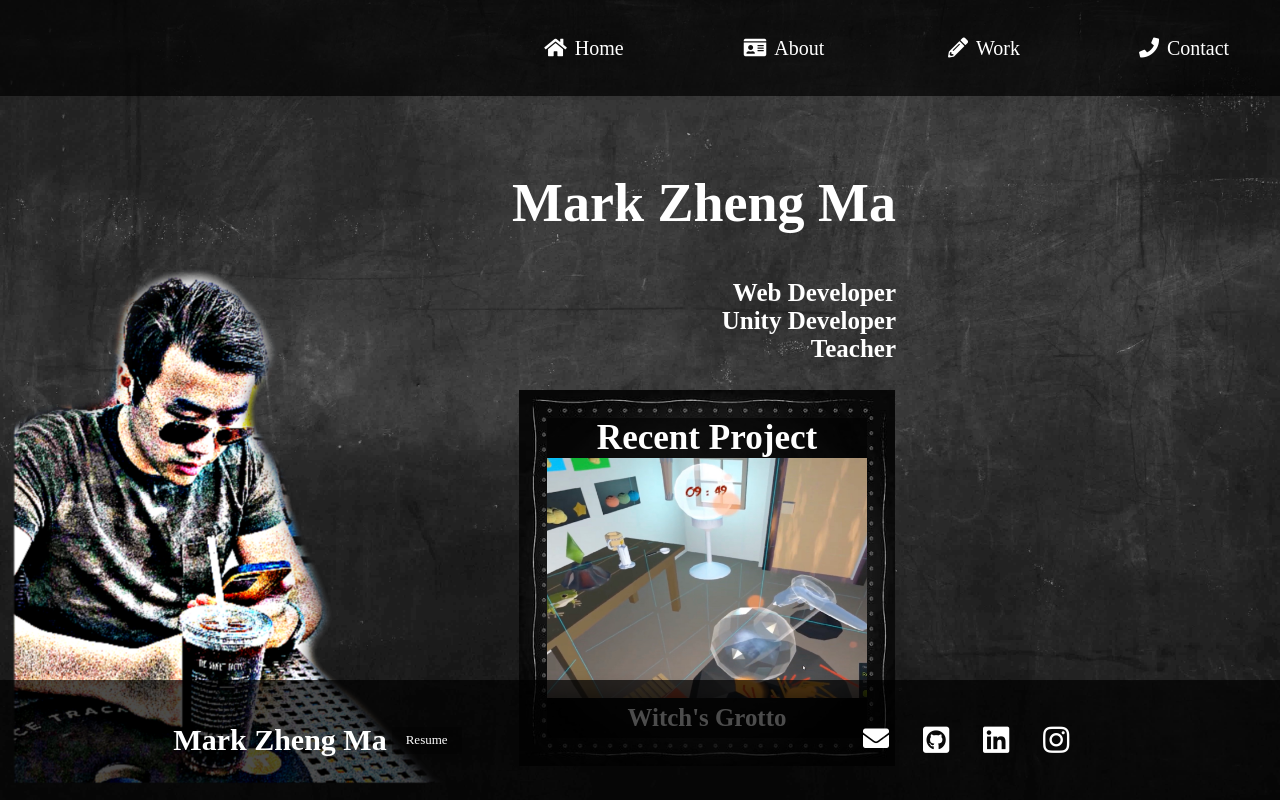
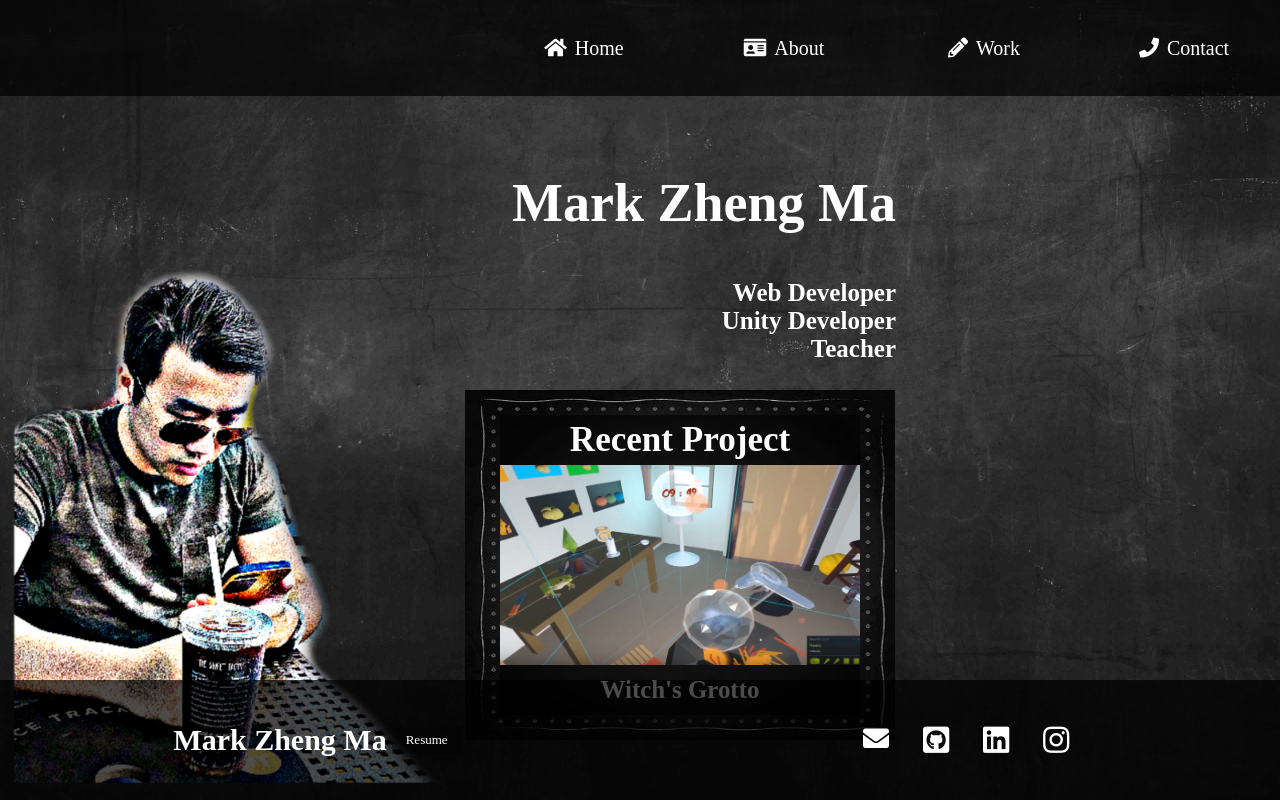
Before and after one commit to markzhengma/markzhengma-portfolio, a React (Create React App) app: page / in a window 1280 px wide. Shown: the top 800 px of the page. Built offline with nearby package versions, Linux system fonts and the light colour scheme; a web font is replaced by a local one.

Commit message:
correct recent project box style

```diff
--- a/src/App.css
+++ b/src/App.css
@@ -252,32 +252,43 @@ h1{
   position: absolute; */
 }
 #latest-project{
-  height: 34vh;
-  width: 34vh;
-  min-width: 275px;
-  min-height: 275px;
   margin-top: 20px;
+  height: 300px;
+  width: 300px;
+  display: flex;
+  flex-direction: column;
+  align-items: center;
+  justify-content: center;
+  box-sizing: border-box;
+  background-image: url('pics/chalkborder.jpg');
+  background-position: center;
+  background-size: 100% 100%;
+  background-repeat: no-repeat;
 }
 #latest-name{
-  height: 5vh;
-  width: 30vh;
-  min-width: 225px;
-  min-height: 37px;
+  height: 50px;
+  width: 250px;
+  text-align: center;
+  font-size: 20px;
+  display: flex;
+  align-items: center;
+  justify-content: center;
+  box-sizing: border-box;
+  background: rgba(0,0,0,0.6);
+  color: white;
   background: rgba(0,0,0,0.6);
   color: white;
 }
 #latest-pic{
-  height: 20vh;
-  width: 30vh;
-  min-width: 225px;
-  min-height: 150px;
+  height: 180px;
+  width: 220px;
+  background-position: center;
+  background-size: cover;
+  background-repeat: no-repeat;
+  background-color: rgba(0,0,0,0.7);
+  cursor: pointer;
+  box-sizing: border-box;
   position: unset;
-}
-#latest-tech{
-  height: 20vh;
-  width: 30vh;
-  min-width: 225px;
-  min-height: 150px;
 }
 .home h2{
   font-size: 45px;
@@ -860,32 +871,34 @@ h1{
       font-size: 30px;
   }
   #latest-project{
-      height: 47vh;
-      width: 47vh;
-      min-width: 275px;
-      min-height: 275px;
       margin-top: 20px;
+      height: 350px;
+      width: 430px;
+      display: flex;
+      flex-direction: column;
+      align-items: center;
+      justify-content: center;
+      box-sizing: border-box;
+      background-image: url('pics/chalkborder.jpg');
+      background-position: center;
+      background-size: 100% 100%;
+      background-repeat: no-repeat;
   }
   #latest-name{
-      height: 5vh;
-      width: 40vh;
-      min-width: 225px;
-      min-height: 37px;
-      background: rgba(0,0,0,0.6);
-      color: white;
+      height: 50px;
+      width: 360px;
+      font-size: 30px;
   }
   #latest-pic{
-      height: 30vh;
-      width: 40vh;
-      min-width: 225px;
-      min-height: 150px;
+      height: 200px;
+      width: 360px;
+      background-position: center;
+      background-size: cover;
+      background-repeat: no-repeat;
+      background-color: rgba(0,0,0,0.7);
+      cursor: pointer;
+      box-sizing: border-box;
       position: unset;
-  }
-  #latest-tech{
-      height: 30vh;
-      width: 40vh;
-      min-width: 225px;
-      min-height: 150px;
   }
   .resume-content{
       width: 70%;
--- a/src/Components/Home.jsx
+++ b/src/Components/Home.jsx
@@ -22,12 +22,7 @@ class Home extends Component {
                         <div className='project-name' id = 'latest-name'>
                             <h3>Recent Project</h3>
                         </div>
-                        <div className={`project-pic project-pic-${this.props.recentWork.id}`} id = 'latest-pic'>
-                            <div className={`tech-used tech-${this.props.recentWork.id}`} id = 'latest-tech'>
-                                <h5>Technology:</h5>
-                                <p>Unity<br/>C#<br/>HTC Plugin</p>
-                            </div>
-                        </div>
+                        <div className={`project-pic project-pic-${this.props.recentWork.id}`} id = 'latest-pic'/>
                         <div className='project-name' id = 'latest-name'>
                             <h5>{this.props.recentWork.title}</h5>
                         </div>
```
Also changed, not shown: public/chalkboard.jpg.
